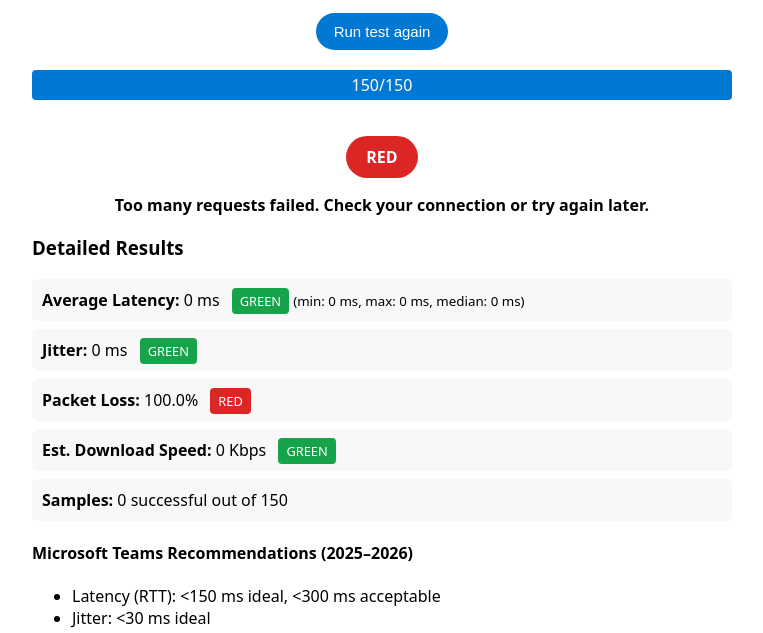
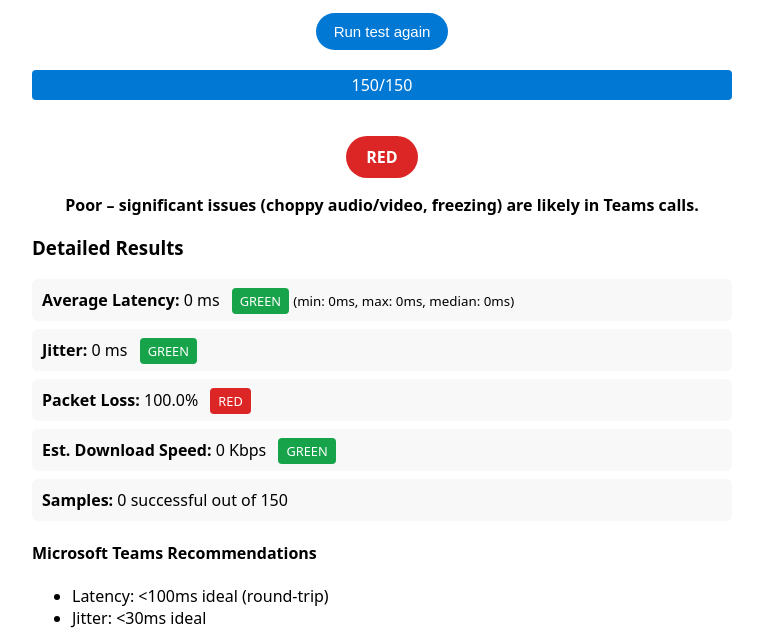
Before and after one commit to mrphefo01/tester, a website: page index.html in a window 1280 px wide. Both pictures are taken after a click on the button "Start test". Shown: the part 151-784 px from the top of the page, without its empty margins (258-1021 px from the left). Drawn offline with Linux system fonts and the light colour scheme; no server answers.

Commit message:
Update network performance metrics and recommendations

```diff
--- a/index.html
+++ b/index.html
@@ -1,3 +1,4 @@
+
 <!DOCTYPE html>
 <html lang="en">
 <head>
@@ -80,24 +81,15 @@
   <div id="explanation">
     <p><strong>How it works</strong></p>
     <ul>
-      <li>We send 150 requests (~1 KB each) to our server.</li>
-      <li>We measure round-trip time (latency), variation (jitter), packet loss, and estimated download speed.</li>
-      <li>Results are compared against Microsoft's current Teams network recommendations.</li>
+      <li>We send 150 requests (~1KB each) to our server.</li>
+      <li>We measure round-trip time (latency), variation (jitter), packet loss, and estimated speed.</li>
+      <li>Results are compared against Microsoft's Teams network guidelines.</li>
     </ul>
-    <p><strong>Note:</strong> First test may take longer due to server wake-up (Render free tier). This measures download only — upload may differ.</p>
     <p>No personal data is collected.</p>
   </div>
 
   <script>
-    // ────────────────────────────────────────────────
-    // Backend URL configuration
-    // ────────────────────────────────────────────────
-    const isGitHubPages = window.location.hostname.includes('github.io');
-    const backendBase = isGitHubPages
-      ? 'https://tester-914t.onrender.com'
-      : '';  // relative path when running locally or from same-origin server
-
-    const TEST_URL = `${backendBase}/ping?cachebust=`;
+    const TEST_URL = "/ping?cachebust=";
     const NUM_REQUESTS = 150;
     const TIMEOUT_MS = 3000;
     const APPROX_PAYLOAD_BYTES = 1024;
@@ -156,8 +148,7 @@
         const text = await response.text();
         const end = performance.now();
 
-        // Since payload is ASCII, text.length is accurate & faster than TextEncoder
-        const bytes = text.length;
+        const bytes = new TextEncoder().encode(text).length;
         const durationSec = (end - start) / 1000;
         const speedKbps = durationSec > 0 ? (bytes * 8) / durationSec / 1000 : 0;
 
@@ -195,11 +186,11 @@
       const avgSpeed = speeds.length ? speeds.reduce((a, b) => a + b, 0) / speeds.length : 0;
       const packetLossPct = (failed / NUM_REQUESTS) * 100;
 
-      // Updated 2026-aligned thresholds (Microsoft / best practices)
-      const latencyClass   = classifyMetric(avg,       150,  300);   // ms
-      const jitterClass    = classifyMetric(stdDev,     30,   60);   // ms
-      const lossClass      = classifyMetric(packetLossPct,  1,    5);   // %
-      const bandwidthClass = classifyMetric(avgSpeed, 1500,  800);   // Kbps
+      // Microsoft-aligned thresholds
+      const latencyClass = classifyMetric(avg, 100, 150);
+      const jitterClass = classifyMetric(stdDev, 30, 60);
+      const lossClass = classifyMetric(packetLossPct, 1, 5);
+      const bandwidthClass = classifyMetric(avgSpeed, 1500, 500); // >1.5Mbps good for HD
 
       const order = { green: 1, yellow: 2, red: 3 };
       let overallClass = "green";
@@ -209,13 +200,8 @@
 
       let overallText = "";
       if (overallClass === "green") overallText = "Excellent! Your network is ideal for high-quality Teams calls.";
-      else if (overallClass === "yellow") overallText = "Fair – minor issues (occasional delays, reduced video quality) possible.";
-      else overallText = "Poor – significant issues (choppy audio/video, freezing) are likely.";
-
-      if (failed > NUM_REQUESTS * 0.4) {
-        overallText = "Too many requests failed. Check your connection or try again later.";
-        overallClass = "red";
-      }
+      else if (overallClass === "yellow") overallText = "Fair – you may experience minor issues like occasional delays or reduced video quality.";
+      else overallText = "Poor – significant issues (choppy audio/video, freezing) are likely in Teams calls.";
 
       statusBadge.style.display = "inline-block";
       statusBadge.classList.add(overallClass);
@@ -227,7 +213,7 @@
         <div class="metric">
           <strong>Average Latency:</strong> ${avg.toFixed(0)} ms
           <span class="badge ${latencyClass}">${latencyClass.toUpperCase()}</span>
-          <small>(min: ${min.toFixed(0)} ms, max: ${max.toFixed(0)} ms, median: ${median.toFixed(0)} ms)</small>
+          <small>(min: ${min.toFixed(0)}ms, max: ${max.toFixed(0)}ms, median: ${median.toFixed(0)}ms)</small>
         </div>
         <div class="metric">
           <strong>Jitter:</strong> ${stdDev.toFixed(0)} ms
@@ -245,12 +231,12 @@
           <strong>Samples:</strong> ${rtts.length} successful out of ${NUM_REQUESTS}
         </div>
 
-        <h4>Microsoft Teams Recommendations (2025–2026)</h4>
+        <h4>Microsoft Teams Recommendations</h4>
         <ul>
-          <li>Latency (RTT): &lt;150 ms ideal, &lt;300 ms acceptable</li>
-          <li>Jitter: &lt;30 ms ideal</li>
-          <li>Packet Loss: &lt;1% ideal, &lt;5% acceptable</li>
-          <li>Bandwidth: &gt;1.5 Mbps recommended for HD video (per direction)</li>
+          <li>Latency: &lt;100ms ideal (round-trip)</li>
+          <li>Jitter: &lt;30ms ideal</li>
+          <li>Packet Loss: &lt;1% ideal, &lt;5% maximum</li>
+          <li>Bandwidth: &gt;1.5Mbps recommended for HD video calls</li>
         </ul>
       `;
 
```
